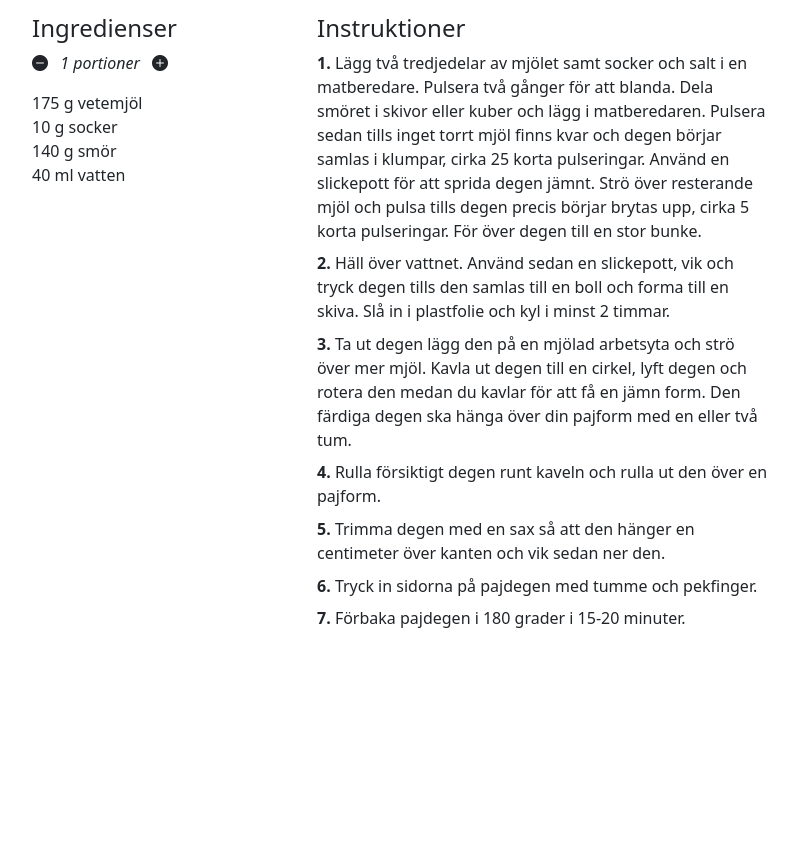
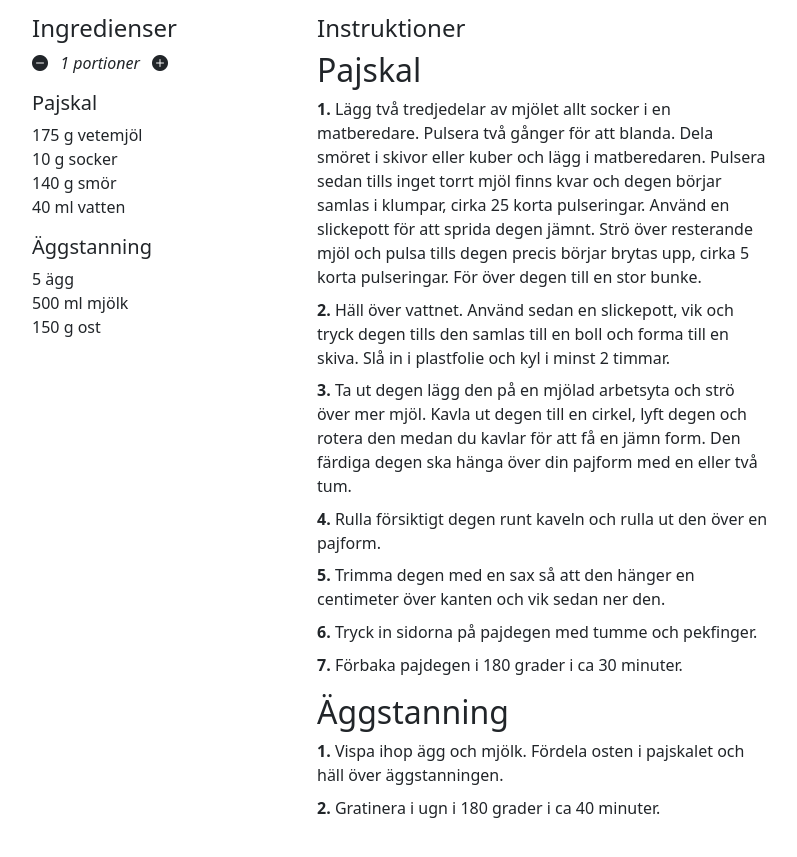
Before and after one commit to jolars/recipes, a Jekyll site: the page built from _recipes/paj.md, in a window 1280 px wide, cut to the strip 184-1044 px from the top of the page. Shown: the top 857 px of the strip, without its empty margins (240-1037 px from the left). Built offline with Jekyll 4.4.1, drawn with Linux system fonts in a browser that asks for light colours; before the commit the page ends 900 px from its top, so only the background shows below that.

Commit message:
feat: improve pie recipe

```diff
--- a/_recipes/paj.md
+++ b/_recipes/paj.md
@@ -5,7 +5,8 @@ excerpt: Recept på paj med pajdeg av smör.
 img: assets/img/quiche.jpg
 servings: 1
 components:
-  - ingredients:
+  - name: Pajskal
+    ingredients:
       - ingredient: vetemjöl
         amount: 175
         unit: g
@@ -18,17 +19,41 @@ components:
       - ingredient: vatten
         amount: 40
         unit: ml
+  - name: "Äggstanning"
+    ingredients:
+      - ingredient: ägg
+        amount: 5
+      - ingredient: mjölk
+        amount: 500
+        unit: ml
+      - ingredient: ost
+        amount: 150
+        unit: g
 ---
 
-1. Lägg två tredjedelar av mjölet samt socker och salt i en matberedare.
-   Pulsera två gånger för att blanda. Dela smöret i skivor eller kuber och lägg i matberedaren.
-   Pulsera sedan tills inget torrt mjöl finns kvar och degen börjar samlas i klumpar, cirka 25 korta pulseringar.
-   Använd en slickepott för att sprida degen jämnt. Strö över resterande mjöl och pulsa tills degen precis börjar brytas upp, cirka 5 korta pulseringar. För över degen till en stor bunke.
-2. Häll över vattnet. Använd sedan en slickepott, vik och tryck degen tills den samlas till en boll och forma till en skiva.
-   Slå in i plastfolie och kyl i minst 2 timmar.
-3. Ta ut degen lägg den på en mjölad arbetsyta och strö över mer mjöl.
-   Kavla ut degen till en cirkel, lyft degen och rotera den medan du kavlar för att få en jämn form. Den färdiga degen ska hänga över din pajform med en eller två tum.
+## Pajskal
+
+1. Lägg två tredjedelar av mjölet allt socker i en matberedare. Pulsera två
+   gånger för att blanda. Dela smöret i skivor eller kuber och lägg i
+   matberedaren. Pulsera sedan tills inget torrt mjöl finns kvar och degen
+   börjar samlas i klumpar, cirka 25 korta pulseringar. Använd en slickepott för
+   att sprida degen jämnt. Strö över resterande mjöl och pulsa tills degen
+   precis börjar brytas upp, cirka 5 korta pulseringar. För över degen till en
+   stor bunke.
+2. Häll över vattnet. Använd sedan en slickepott, vik och tryck degen tills den
+   samlas till en boll och forma till en skiva. Slå in i plastfolie och kyl i
+   minst 2 timmar.
+3. Ta ut degen lägg den på en mjölad arbetsyta och strö över mer mjöl. Kavla ut
+   degen till en cirkel, lyft degen och rotera den medan du kavlar för att få en
+   jämn form. Den färdiga degen ska hänga över din pajform med en eller två tum.
 4. Rulla försiktigt degen runt kaveln och rulla ut den över en pajform.
-5. Trimma degen med en sax så att den hänger en centimeter över kanten och vik sedan ner den.
+5. Trimma degen med en sax så att den hänger en centimeter över kanten och vik
+   sedan ner den.
 6. Tryck in sidorna på pajdegen med tumme och pekfinger.
-7. Förbaka pajdegen i 180 grader i 15-20 minuter.
+7. Förbaka pajdegen i 180 grader i ca 30 minuter.
+
+## Äggstanning
+
+1. Vispa ihop ägg och mjölk. Fördela osten i pajskalet och häll över
+   äggstanningen.
+2. Gratinera i ugn i 180 grader i ca 40 minuter.
```
